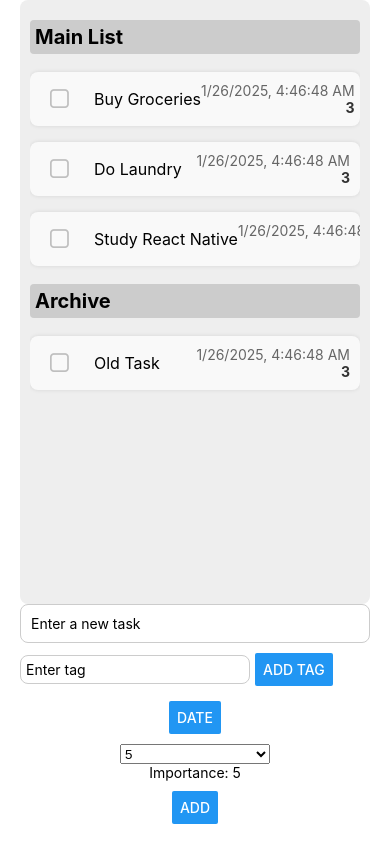
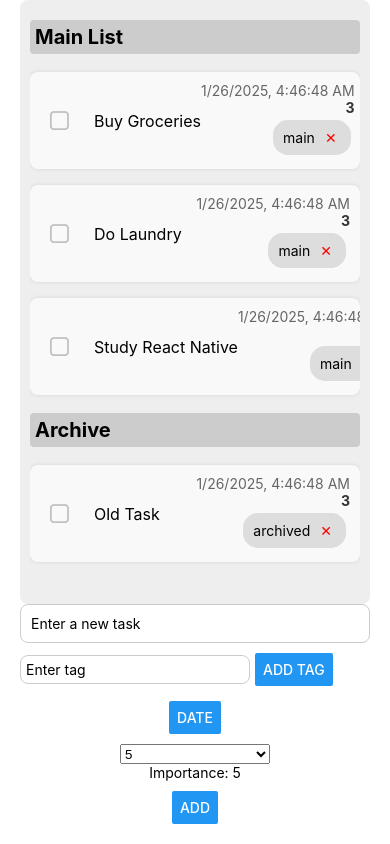
Before and after one commit to SGS-CS/todoloo, a React Native app: screen / in a window 390 px wide. Built offline with nearby package versions, Linux system fonts and the light colour scheme.

Commit message:
prototype

```diff
--- a/App.js
+++ b/App.js
@@ -11,6 +11,7 @@ import {
 } from 'react-native';
 import DateTimePicker from '@react-native-community/datetimepicker';
 import { Picker } from '@react-native-picker/picker';
+import TagChip from './TagChip';
 
 import List from './List';
 
@@ -68,8 +69,16 @@ export default function App() {
       setNewTag('');
     }
   };
+  // in App()
+  const removeTagFromTask = (taskId, tagIndex) => {
+    setTasks(tasks.map(task => {
+      if (task.id !== taskId) return task;
+      const newTags = task.tags.filter((_, i) => i !== tagIndex);
+      return { ...task, tags: newTags };
+    }));
+  };
 
-  const removeTag = (index) => {
+  const removeTagtoAdd = (index) => {
     setNewTaskTags(newTaskTags.filter((_, i) => i !== index));
   };
 
@@ -83,7 +92,13 @@ export default function App() {
 
   return (
     <View style={styles.container}>
-      <List sections={sections} archiveItem={archiveTask} />
+
+    <List
+      sections={sections}
+      archiveItem={archiveTask}
+      removeTag={(taskId, tagIndex) => removeTagFromTask(taskId, tagIndex)}
+    />
+
 
       <View style={styles.inputContainer}>
         <TextInput
@@ -106,14 +121,14 @@ export default function App() {
         </View>
         {/* Display added tags */}
         <View style={styles.tagsContainer}>
-          {newTaskTags.map((tag, index) => (
-            <View key={index} style={styles.tagChip}>
-              <Text style={styles.tagText}>{tag}</Text>
-              <TouchableOpacity onPress={() => removeTag(index)}>
-                <Text style={styles.removeTag}>X</Text>
-              </TouchableOpacity>
-            </View>
-          ))}
+        {newTaskTags.map((tag, idx) => (
+  <TagChip
+    key={idx}
+    label={tag}
+    onRemove={() => removeTagtoAdd(idx)}
+  />
+))}
+
         </View>
 
         {/* Date/Time Picker */}
@@ -211,7 +226,7 @@ const styles = StyleSheet.create({
   tagText: {
     marginRight: 5,
   },
-  removeTag: {
+  removeTagtoAdd: {
     color: 'red',
     fontWeight: 'bold',
   },
--- a/List.js
+++ b/List.js
@@ -2,7 +2,7 @@ import React from 'react';
 import { View, Text, StyleSheet, SectionList } from 'react-native';
 import Task from './Task';
 
-function List({ sections, archiveItem }) {
+function List({ sections, archiveItem, removeTag}) {
   // Render each task item
   const renderItem = ({ item }) => (
     <Task
@@ -12,6 +12,7 @@ function List({ sections, archiveItem }) {
       tags = {item.tags}
       id={item.id}
       onArchive={archiveItem}
+      onDeleteTag={(tagIndex) => removeTag(tag.id, tagIndex)}
     />
   );
 
--- /dev/null
+++ b/Tag.js
@@ -0,0 +1,37 @@
+import React from 'react';
+import { View, Text, TouchableOpacity, StyleSheet } from 'react-native';
+
+
+export default function TagChip({ label, onRemove }) {
+  return (
+    <View style={styles.chip}>
+      <Text style={styles.text}>{label}</Text>
+      <TouchableOpacity onPress={onRemove} style={styles.closeButton}>
+        <Text style={styles.closeText}>✕</Text>
+      </TouchableOpacity>
+    </View>
+  );
+}
+
+const styles = StyleSheet.create({
+  chip: {
+    flexDirection: 'row',
+    alignItems: 'center',
+    backgroundColor: '#ddd',
+    borderRadius: 15,
+    paddingHorizontal: 10,
+    paddingVertical: 5,
+    margin: 4,
+  },
+  text: {
+    fontSize: 14,
+    marginRight: 6,
+  },
+  closeButton: {
+    padding: 4,
+  },
+  closeText: {
+    fontSize: 14,
+    color: 'red',
+  },
+});
--- a/Task.js
+++ b/Task.js
@@ -1,6 +1,14 @@
 import React, { useState } from 'react';
-import { View, Text, StyleSheet } from 'react-native';
+import { View, Text, StyleSheet, Button,
+  TextInput,
+  Platform,
+  TouchableOpacity,} from 'react-native';
 import { CheckBox } from 'react-native-elements';
+import { StatusBar } from 'expo-status-bar';
+import DateTimePicker from '@react-native-community/datetimepicker';
+import { Picker } from '@react-native-picker/picker';
+import TagChip from './Tag';
+import List from './List';
 
 function Task(props) {
   const [checked, toggleCheck] = useState(false);
@@ -11,6 +19,10 @@ function Task(props) {
   const toggle = () => {
     toggleCheck(!checked);
     props.onArchive(props.id); // Instead of deleting, this adds the "archived" tag
+  };
+
+  const removeTag = (index) => {
+    props.onDeleteTag(index);
   };
 
   return (
@@ -26,12 +38,39 @@ function Task(props) {
       <View style={styles.rightSection}>
         <Text style={styles.date}>{props.date || 'None'}</Text>
         <Text style={styles.importance}>{props.importance || 'None'}</Text>
+        {props.tags.map((tag, idx) => (
+  <TagChip
+    key={idx}
+    label={tag}
+    onRemove={() => props.onDeleteTag(idx)}
+  />
+))
+}
+
       </View>
     </View>
   );
 }
 
 const styles = StyleSheet.create({
+  tagsContainer: {
+    flexDirection: 'row',
+    flexWrap: 'wrap',
+    marginBottom: 10,
+  },
+  tagChip: {
+    flexDirection: 'row',
+    alignItems: 'center',
+    backgroundColor: '#ddd',
+    borderRadius: 15,
+    paddingHorizontal: 10,
+    paddingVertical: 5,
+    marginRight: 5,
+    marginBottom: 5,
+  },
+  tagText: {
+    marginRight: 5,
+  },
   taskContainer: {
     flexDirection: 'row',
     alignItems: 'center',
@@ -69,6 +108,10 @@ const styles = StyleSheet.create({
     color: '#333',
     fontWeight: 'bold',
   },
+  removeTag: {
+    color: 'red',
+    fontWeight: 'bold',
+  },
 });
 
 export default Task;
```
